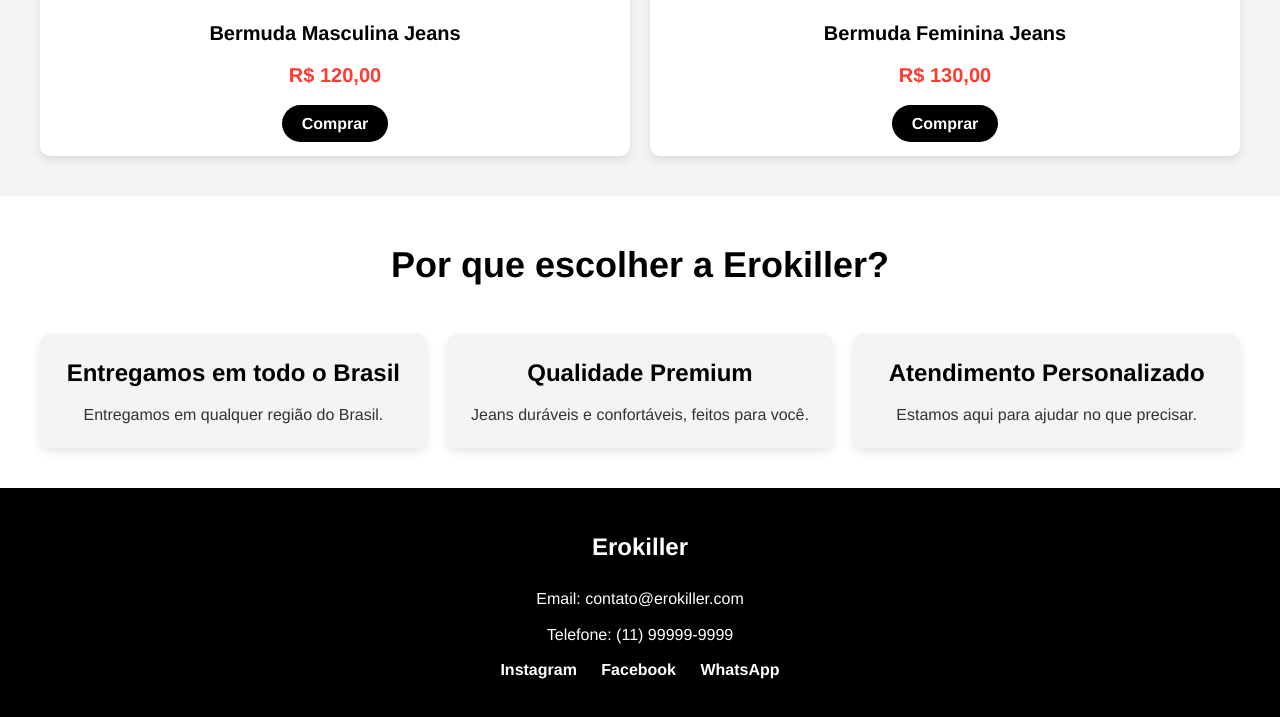
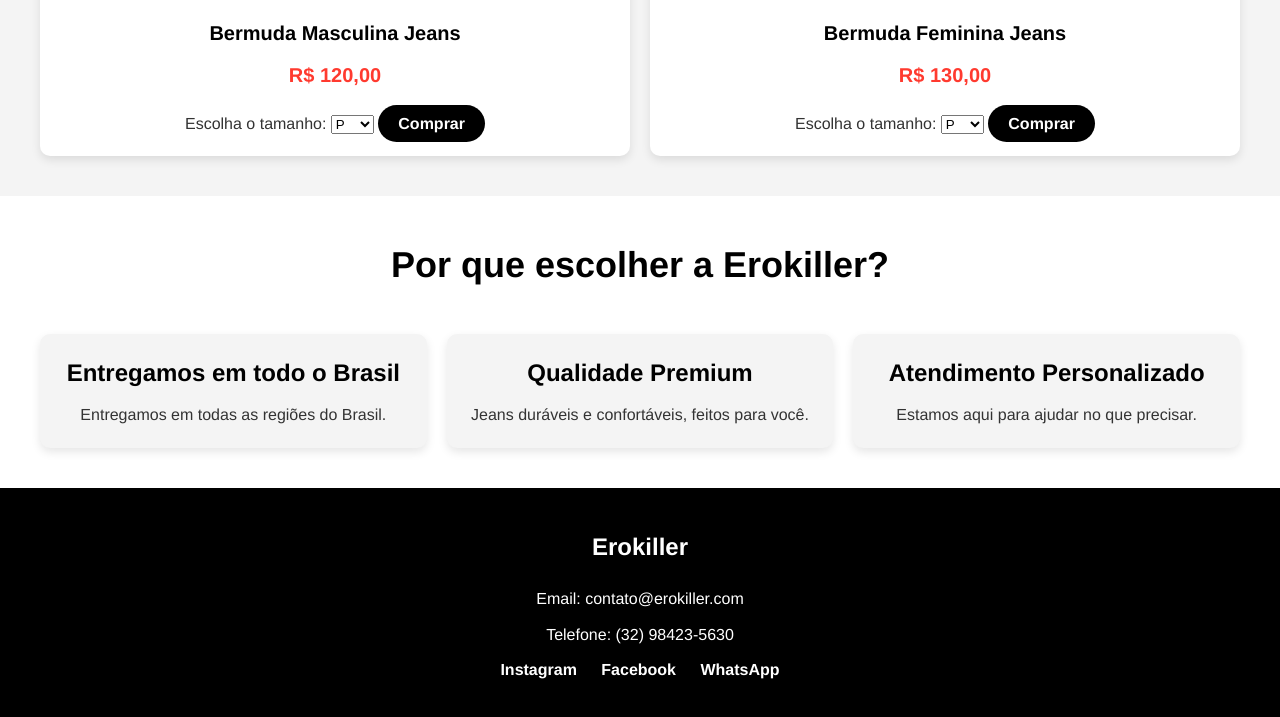
Before and after one commit to Mestresite/erokiller, a plain HTML site: page index.html in a window 1280 px wide. Shown: the part 1065-1782 px from the top of the page. Drawn offline with Linux system fonts and the light colour scheme.

Commit message:
index.html

```diff
--- a/index.html
+++ b/index.html
@@ -37,7 +37,14 @@
                 <img src="bermuda-masculina-1.jpg" alt="Bermuda Masculina Jeans">
                 <h3>Bermuda Masculina Jeans</h3>
                 <p class="preco">R$ 120,00</p>
-                <a href="#" class="btn-comprar">Comprar</a>
+                <label for="tamanho1">Escolha o tamanho:</label>
+                <select id="tamanho1" class="tamanho">
+                    <option value="P">P</option>
+                    <option value="M">M</option>
+                    <option value="G">G</option>
+                    <option value="GG">GG</option>
+                </select>
+                <a href="#" class="btn-comprar" onclick="comprar('Bermuda Masculina Jeans', 'tamanho1')">Comprar</a>
             </div>
 
             <!-- Produto 2 -->
@@ -45,7 +52,14 @@
                 <img src="bermuda-feminina-1.jpg" alt="Bermuda Feminina Jeans">
                 <h3>Bermuda Feminina Jeans</h3>
                 <p class="preco">R$ 130,00</p>
-                <a href="#" class="btn-comprar">Comprar</a>
+                <label for="tamanho2">Escolha o tamanho:</label>
+                <select id="tamanho2" class="tamanho">
+                    <option value="P">P</option>
+                    <option value="M">M</option>
+                    <option value="G">G</option>
+                    <option value="GG">GG</option>
+                </select>
+                <a href="#" class="btn-comprar" onclick="comprar('Bermuda Feminina Jeans', 'tamanho2')">Comprar</a>
             </div>
 
             <!-- Adicione mais produtos aqui -->
@@ -58,7 +72,7 @@
         <div class="beneficios-grid">
             <div class="beneficio">
                 <h3>Entregamos em todo o Brasil</h3>
-                <p>Entregamos em qualquer região do Brasil.</p>
+                <p>Entregamos em todas as regiões do Brasil.</p>
             </div>
             <div class="beneficio">
                 <h3>Qualidade Premium</h3>
@@ -77,7 +91,7 @@
             <div class="logo">Erokiller</div>
             <div class="contato">
                 <p>Email: contato@erokiller.com</p>
-                <p>Telefone: (11) 99999-9999</p>
+                <p>Telefone: (32) 98423-5630</p>
             </div>
             <div class="redes-sociais">
                 <a href="https://www.instagram.com/erokiller123?igsh=MXVuZTlxOHY2bHV6dQ==" target="_blank">Instagram</a>
@@ -87,6 +101,14 @@
         </div>
     </footer>
 
-    <script src="script.js"></script>
+    <script>
+        function comprar(produto, tamanhoId) {
+            const tamanho = document.getElementById(tamanhoId).value;
+            const numeroWhatsApp = "5532984235630"; // Substitua pelo número correto
+            const mensagem = `Olá, gostaria de comprar o produto: ${produto}, tamanho: ${tamanho}.`;
+            const url = `https://wa.me/${numeroWhatsApp}?text=${encodeURIComponent(mensagem)}`;
+            window.open(url, "_blank");
+        }
+    </script>
 </body>
 </html>
```
